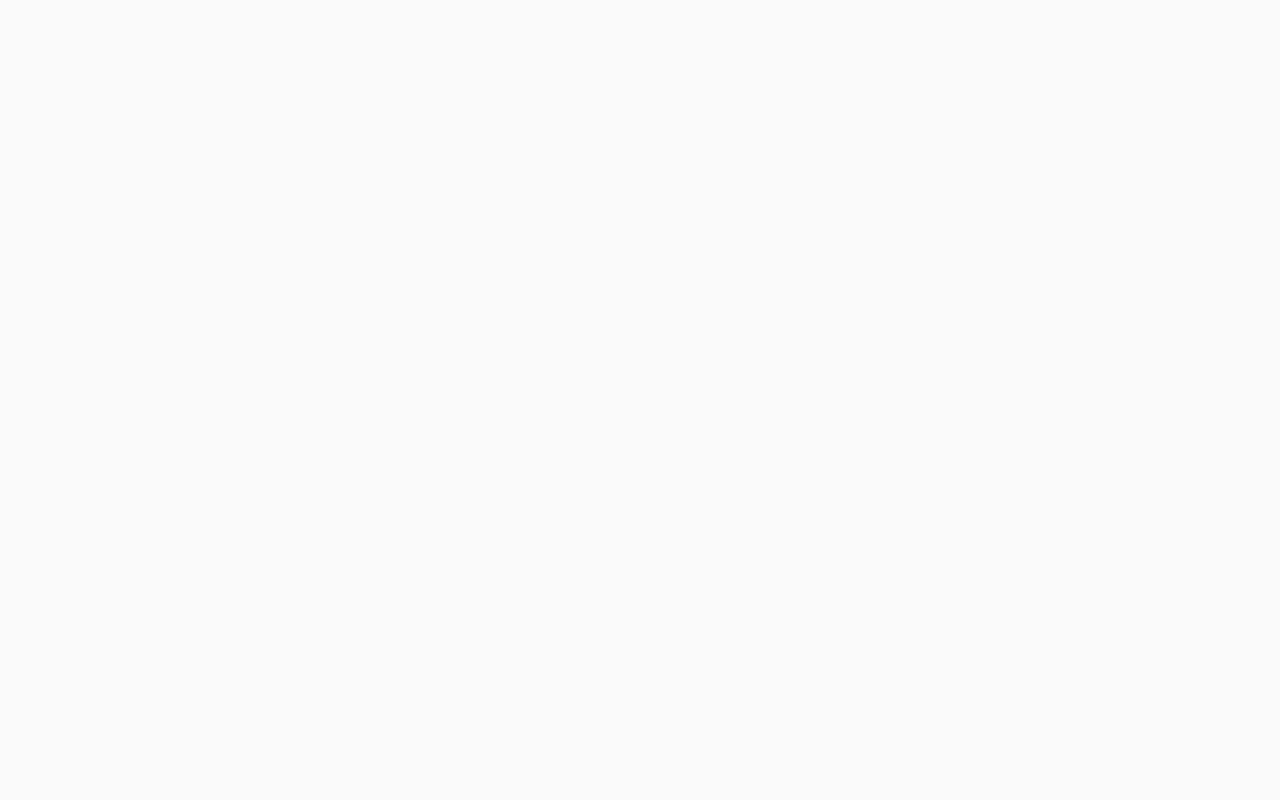
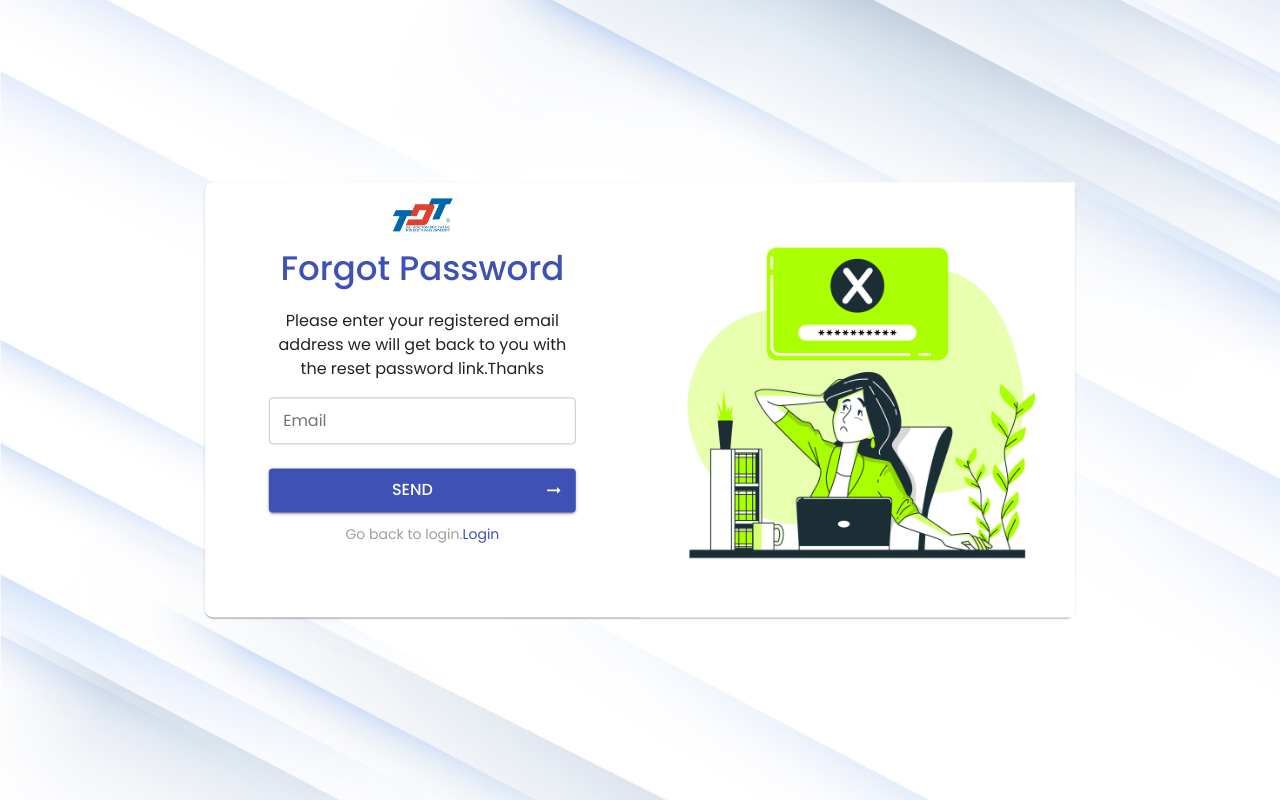
Before and after one commit to huynhtruongson/chat-app, a React (Create React App) app in the folder client/: page /forgot-password in a window 1280 px wide. Built offline with nearby package versions, Linux system fonts and the light colour scheme.

Commit message:
forgot password page

```diff
--- a/client/src/App.js
+++ b/client/src/App.js
@@ -5,6 +5,7 @@
 import LoginPage from './pages/Login';
 import RegisterPage from './pages/Register'
 import HomePage from './pages/Home'
+import ForgotPwdPage from './pages/ForgotPwd'
 import { CssBaseline } from '@material-ui/core';
 function App() {
     return (
@@ -16,6 +17,7 @@
                         <Route path='/' exact component={HomePage}/>
                         <Route path='/login' component={LoginPage}/>
                         <Route path='/register' component={RegisterPage}/>
+                        <Route path='/forgot-password' component={ForgotPwdPage}/>
                     </Switch>
                 </Router>
             </DataProvider>
--- a/client/src/components/AuthForm/index.jsx
+++ b/client/src/components/AuthForm/index.jsx
@@ -20,7 +20,7 @@
                                 variant="h4"
                                 color='primary'
                             >
-                                {{title}}
+                                {title}
                             </Typography>
                             {children}
                         </Box>
--- a/client/src/constants/Images.js
+++ b/client/src/constants/Images.js
@@ -2,6 +2,7 @@
 import CHAT_LOGO from '../assets/images/chat-logo.jpg'
 import CHAT_LOGO2 from '../assets/images/chat-logo2.webp'
 import GOOGLE_ICON from '../assets/images/google-icon.png'
+import FORGOT_LOGO from '../assets/images/forgot-logo.jpg'
 import AUTH_BG from '../assets/images/auth-bg.jpg'
 const Images = {
     TDT_LOGO,
@@ -9,5 +10,6 @@
     CHAT_LOGO2,
     GOOGLE_ICON,
     AUTH_BG,
+    FORGOT_LOGO
 }
 export default Images
--- a/client/src/pages/ForgotPwd/index.jsx
+++ b/client/src/pages/ForgotPwd/index.jsx
@@ -1,11 +1,93 @@
+import { Box, Button, makeStyles, TextField, Typography } from '@material-ui/core'
+import { ArrowRightAlt } from '@material-ui/icons'
 import React from 'react'
+import { useForm } from 'react-hook-form'
+import { Link } from 'react-router-dom'
 import AuthForm from '../../components/AuthForm'
-const index = () => {
+import Images from '../../constants/Images'
+const ForgotPwdPage = () => {
+    const style = useStyle()
+    const {register,handleSubmit,formState : {errors}} = useForm()
+    const onSubmit = (data) => {
+        console.log(data)
+    }
     return (
-        <AuthForm>
-
+        <AuthForm title='Forgot Password' logo={Images.FORGOT_LOGO}>
+            <Box className={style.container} width="76%" mt={2.5}>
+                <Box mb={2}>
+                    <Typography variant='body1'>
+                        Please enter your registered email address we will get back to you with the reset password link.Thanks
+                    </Typography>
+                </Box>
+                <form className={style.formContainer} onSubmit={handleSubmit(onSubmit)}>
+                    <TextField
+                        {...register('email')}
+                        variant="outlined"
+                        label="Email"
+                        fullWidth
+                        InputProps={{classes : {input : style.input}}}
+                        InputLabelProps={{classes : {outlined : style.label}}}
+                        error={!!errors.email}
+                        helperText={errors.email?.message}
+                    />
+                    <Button
+                        type='submit'
+                        fullWidth
+                        variant='contained'
+                        color='primary'
+                        endIcon={<ArrowRightAlt/>}
+                        startIcon={<div></div>}
+                        classes={{
+                            root : style.loginBtn,
+                            iconSizeMedium : style.icon,
+                            startIcon : style.startIcon,
+                            endIcon : style.endIcon,
+                        }}
+                    >
+                        Send
+                    </Button>
+                </form>
+                <Box textAlign='center' color='#9e9e9e' mt={1.5}>Go back to login.
+                    <Link to='/login' className={style.link}>Login</Link>
+                </Box>
+            </Box>
         </AuthForm>
     )
 }
-
-export default index
+const useStyle =  makeStyles(theme => ({
+    container : {
+        [theme.breakpoints.down('xs')] : {
+            width : '100%',
+        }
+    },
+    formContainer : {
+        '& .MuiTextField-root' : {
+            marginBottom : theme.spacing(1.5)
+        }
+    },
+    input: {
+        padding : '14px'
+    },
+    label: {
+        transform: 'translate(14px, 16px) scale(1)',
+    },
+    loginBtn : {
+        height : '44px',
+        marginTop : theme.spacing(1.5),
+        fontSize : '16px'
+    },
+    link : {
+        color : theme.palette.primary.main,
+        textDecoration : 'none',
+        '&:hover' : {
+            textDecoration : 'underline'
+        }
+    },
+    startIcon : {
+        marginRight:'auto'
+    },
+    endIcon : {
+        marginLeft : 'auto'
+    },
+}))
+export default ForgotPwdPage
--- a/client/src/pages/Login/index.jsx
+++ b/client/src/pages/Login/index.jsx
@@ -75,7 +75,7 @@
                         helperText={errors.password?.message}
                     />
                     <Box textAlign='end'>
-                        <Link to='#' className={style.link}>Forgot password !</Link>
+                        <Link to='/forgot-password' className={style.link}>Forgot password !</Link>
                     </Box>
                     <Button
                         type='submit'
```
